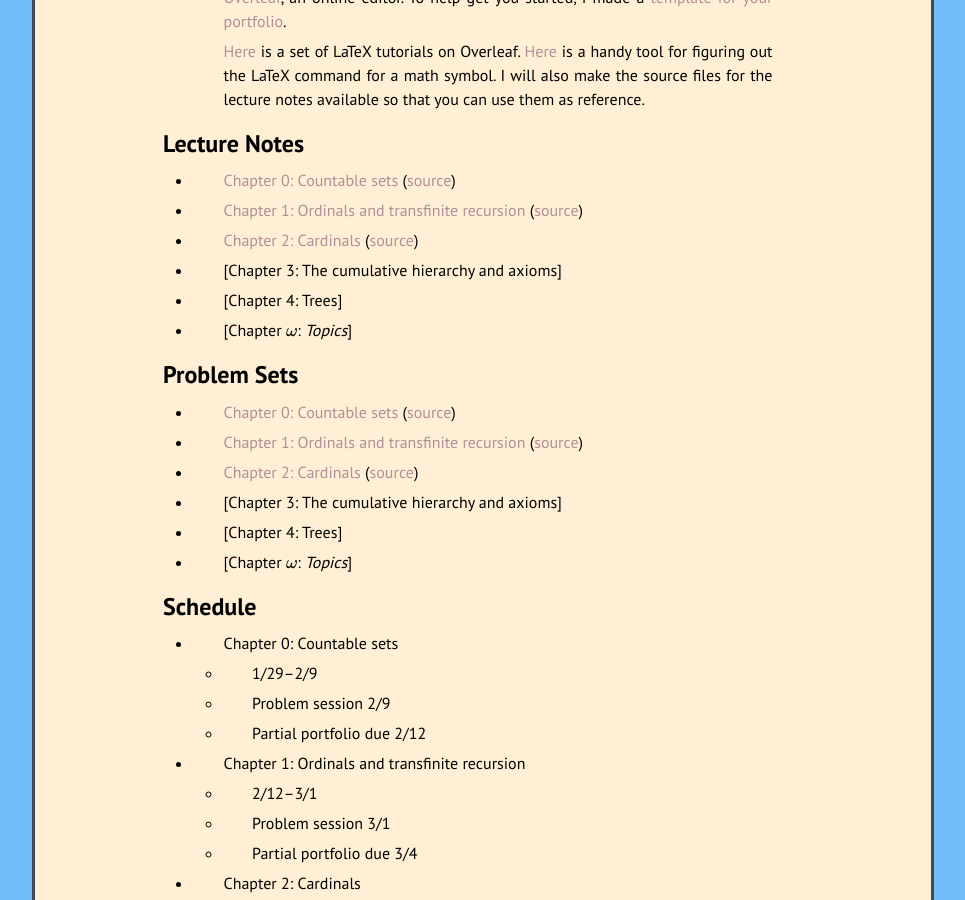
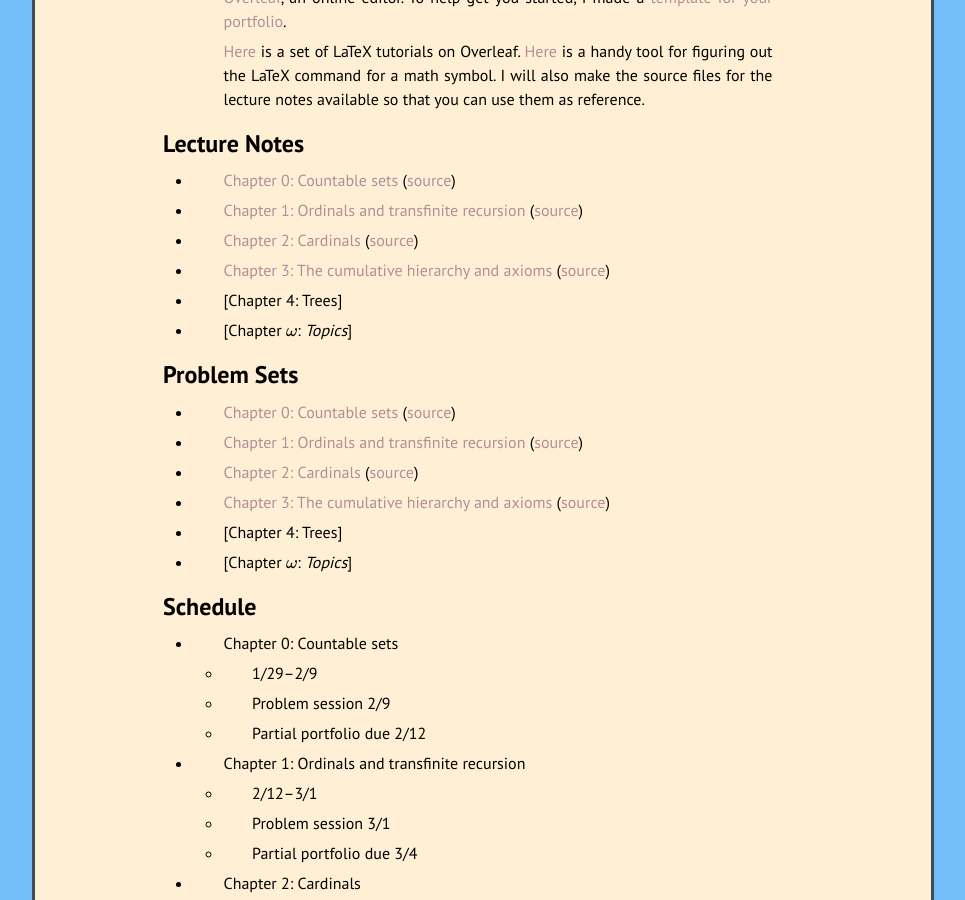
Before and after one commit to kamerynjw/kamerynjw.github.io, a Jekyll site: the page built from teaching/2024/math335.md, in a window 1280 px wide and 900 px high, scrolled down 739 px. Shown: the whole window, without its empty margins (157-1122 px from the left). Built offline with Jekyll 4.4.1, drawn with Linux system fonts in a browser that asks for light colours; nearby versions of some CDN libraries; formulas are drawn with MathJax 3.

Commit message:
new set theory notes

```diff
--- a/teaching/2024/math335.md
+++ b/teaching/2024/math335.md
@@ -29,7 +29,7 @@ Lecture Notes
 
 * [Chapter 2: Cardinals]({{ page.url }}ch2.pdf) ([source]({{ page.url }}ch2.tex))
 
-* [Chapter 3: The cumulative hierarchy and axioms]
+* [Chapter 3: The cumulative hierarchy and axioms]({{ page.url }}ch3.pdf) ([source]({{ page.url }}ch3.tex))
 
 * [Chapter 4: Trees]
 
@@ -44,7 +44,7 @@ Problem Sets
 
 * [Chapter 2: Cardinals]({{ page.url }}pr2.pdf) ([source]({{ page.url }}pr2.tex))
 
-* [Chapter 3: The cumulative hierarchy and axioms]
+* [Chapter 3: The cumulative hierarchy and axioms]({{ page.url }}pr3.pdf) ([source]({{ page.url }}pr3.tex))
 
 * [Chapter 4: Trees]
 
```
Also changed, not shown: 4 other files.
